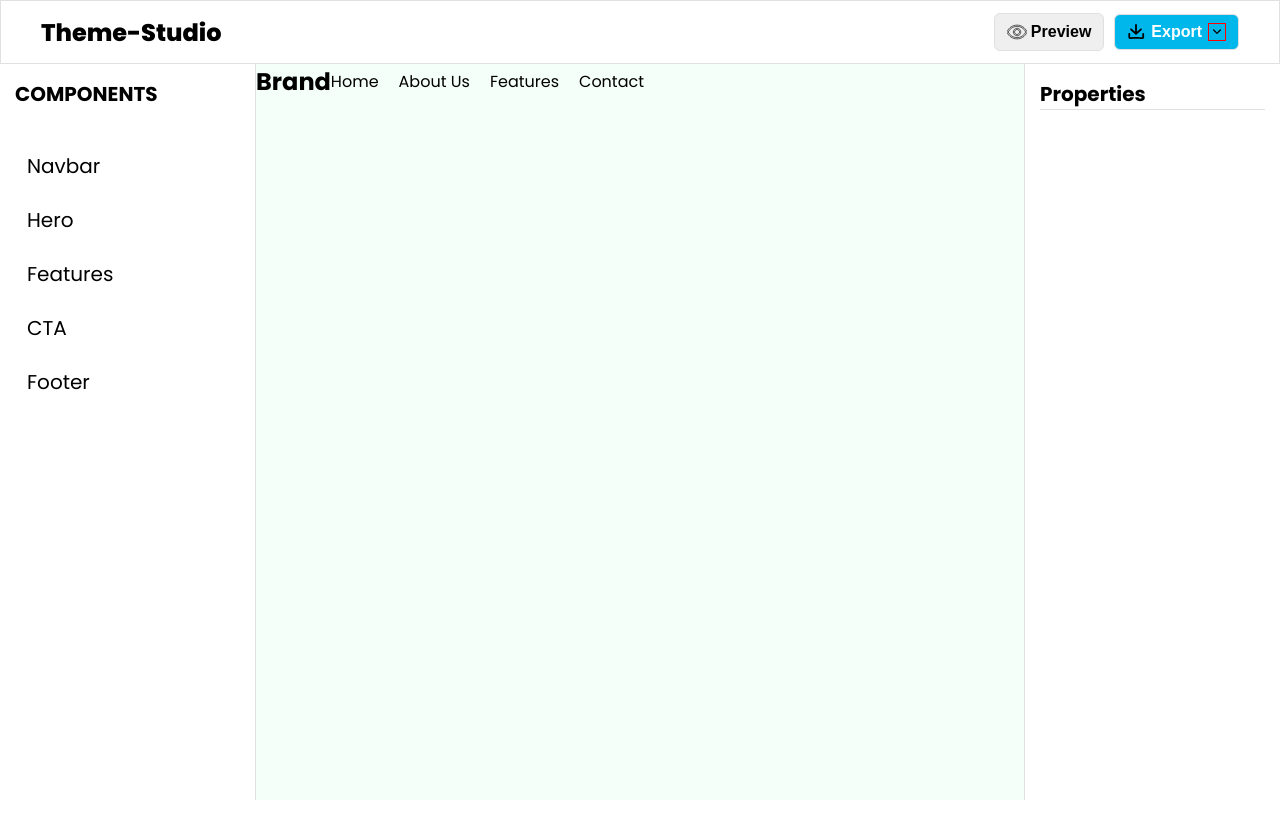
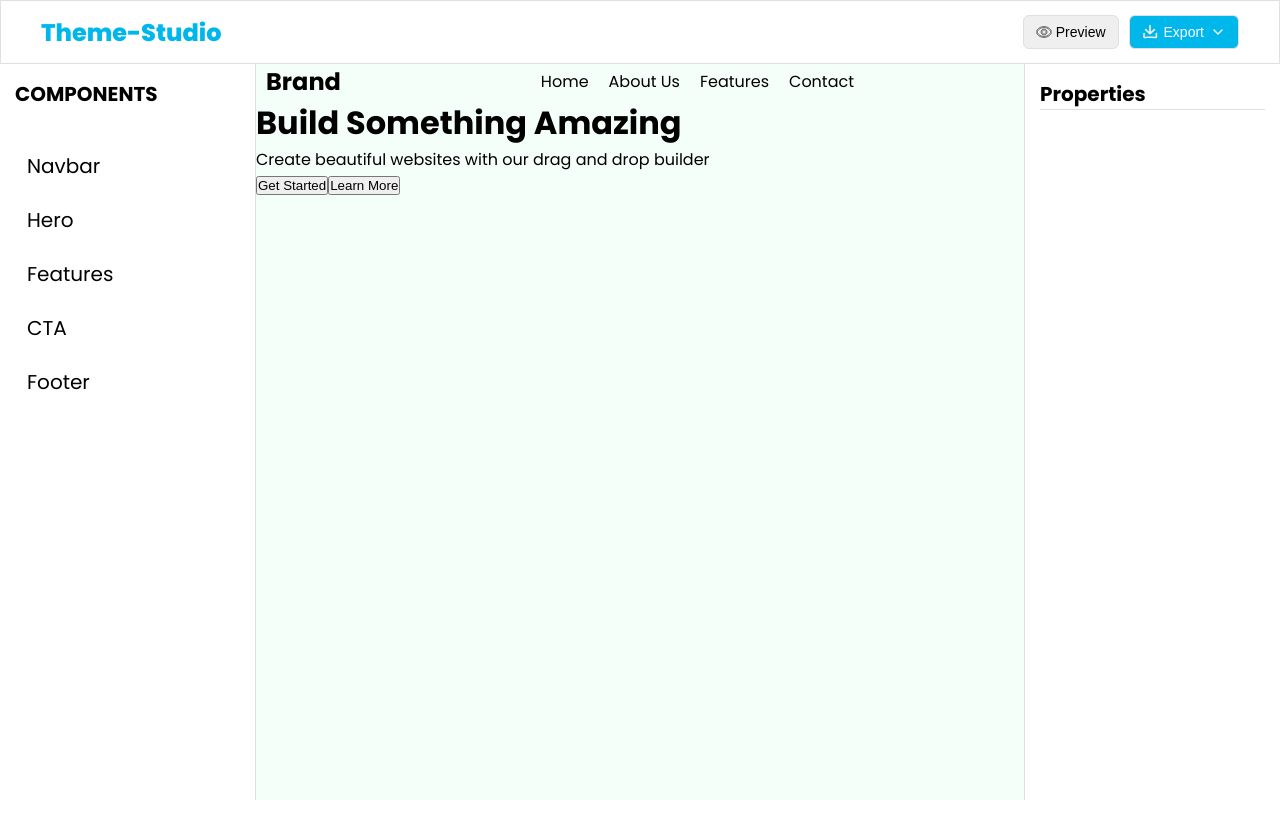
Before and after one commit to codekushall/Theme-Studio, a React (Vite) app: page / in a window 1280 px wide. Shown: the top 838 px of the page. Built offline with nearby package versions, Linux system fonts and the light colour scheme.

Commit message:
font size added

```diff
--- a/src/components/icon/Icon.tsx
+++ b/src/components/icon/Icon.tsx
@@ -3,39 +3,28 @@ interface IconProps {
   color?: string;
   className?: string;
 }
-export const DropDown = ({ size = 22, color = "", className }: IconProps) => (
-  <svg
+export const DropDown = ({ size = 16, color = "none", className }: IconProps) => (
+    <svg
+    xmlns="http://www.w3.org/2000/svg"
+    width={size}
+    height={size}
+    viewBox="0 0 24 24"
+    stroke="currentColor"
+    strokeWidth="2"
+    strokeLinecap="round"
+    strokeLinejoin="round"
     fill={color}
-    height={size}
-    width={size}
     className={className}
-    style={{border:"1px solid red"}}
-    viewBox="0 0 24 24"
-    xmlns="http://www.w3.org/2000/svg"
   >
-    <g id="SVGRepo_bgCarrier" strokeWidth="0"></g>
-    <g
-      id="SVGRepo_tracerCarrier"
-      strokeLinecap="round"
-      strokeLinejoin="round"
-    ></g>
-    <g id="SVGRepo_iconCarrier">
-      {" "}
-      <path
-        fillRule="evenodd"
-        clipRule="evenodd"
-        d="M12.7071 14.7071C12.3166 15.0976 11.6834 15.0976 11.2929 14.7071L6.29289 9.70711C5.90237 9.31658 5.90237 8.68342 6.29289 8.29289C6.68342 7.90237 7.31658 7.90237 7.70711 8.29289L12 12.5858L16.2929 8.29289C16.6834 7.90237 17.3166 7.90237 17.7071 8.29289C18.0976 8.68342 18.0976 9.31658 17.7071 9.70711L12.7071 14.7071Z"
-        fill="#000000"
-      ></path>{" "}
-    </g>
+    <path d="m6 9 6 6 6-6" />
   </svg>
 );
 
-export const EyeIcon = ({ size = 20, color = "", className }: IconProps) => (
+export const EyeIcon = ({ size = 16, color = "", className }: IconProps) => (
   <svg
     width={size}
     height={size}
-    fill = {color}
+    fill={color}
     className={className}
     viewBox="0 0 32 32"
     version="1.1"
@@ -54,13 +43,19 @@ export const EyeIcon = ({ size = 20, color = "", className }: IconProps) => (
     </g>
   </svg>
 );
-export const DownloadIcon = ({ size = 20, color = "", className }: IconProps) => (
+export const DownloadIcon = ({
+  size = 16,
+  color = "#f0f0f0",
+  className,
+}: IconProps) => (
   <svg
     width={size}
     height={size}
     fill={color}
     className={className}
-    viewBox="0 0 20 20" xmlns="http://www.w3.org/2000/svg">
+    viewBox="0 0 20 20"
+    xmlns="http://www.w3.org/2000/svg"
+  >
     <g id="SVGRepo_bgCarrier" stroke-width="0"></g>
     <g
       id="SVGRepo_tracerCarrier"
@@ -70,7 +65,6 @@ export const DownloadIcon = ({ size = 20, color = "", className }: IconProps) =>
     <g id="SVGRepo_iconCarrier">
       {" "}
       <path
-        fill="#000000"
         fill-rule="evenodd"
         d="M11 2a1 1 0 10-2 0v7.74L5.173 6.26a1 1 0 10-1.346 1.48l5.5 5a1 1 0 001.346 0l5.5-5a1 1 0 00-1.346-1.48L11 9.74V2zm-7.895 9.204A1 1 0 001.5 12v3.867a2.018 2.018 0 002.227 2.002c1.424-.147 3.96-.369 6.273-.369 2.386 0 5.248.236 6.795.383a2.013 2.013 0 002.205-2V12a1 1 0 10-2 0v3.884l-13.895-4.68zm0 0L2.5 11l.605.204zm0 0l13.892 4.683a.019.019 0 01-.007.005h-.006c-1.558-.148-4.499-.392-6.984-.392-2.416 0-5.034.23-6.478.38h-.009a.026.026 0 01-.013-.011V12a.998.998 0 00-.394-.796z"
       ></path>{" "}
@@ -83,7 +77,9 @@ export const SearchIcon = ({ size = 20, color = "", className }: IconProps) => (
     height={size}
     fill={color}
     className={className}
-    viewBox="0 0 24 24" xmlns="http://www.w3.org/2000/svg">
+    viewBox="0 0 24 24"
+    xmlns="http://www.w3.org/2000/svg"
+  >
     <g id="SVGRepo_bgCarrier" stroke-width="0"></g>
     <g
       id="SVGRepo_tracerCarrier"
--- a/src/components/layout/navbar/Navbar.styles.ts
+++ b/src/components/layout/navbar/Navbar.styles.ts
@@ -14,6 +14,7 @@ export const NavbarWrapper = styled.nav`
   z-index:1000;
 `;
 export const HeadingOne = styled.h1`
+  color:var(--primary-color);
   font-weight: 800;
 `;
 
@@ -25,8 +26,7 @@ export const ButtonWrapper = styled.div`
 `;
 export const PreviewButton = styled.button`
   padding: 8px 12px;
-  font-size: 16px;
-  font-weight: 800;
+  font-size: var(--font-size-sm);
   border: 1px solid var(--border-color);
   border-radius: 6px;
   display: flex;
@@ -37,9 +37,7 @@ export const PreviewButton = styled.button`
 export const ExportButton = styled.button`
   padding: 8px 12px;
   display: flex;
-  font-size: 16px;
-  font-weight: 800;
-  border: 1px solid;
+  font-size:var(--font-size-sm);
   margin: 0px 0px 0px 10px;
   border: 1px solid var(--border-color);
   border-radius: 6px;
--- a/src/components/layout/navbar/Navbar.tsx
+++ b/src/components/layout/navbar/Navbar.tsx
@@ -7,7 +7,7 @@ const Navbar: React.FC = () => {
       <HeadingOne>Theme-Studio</HeadingOne>
       <ButtonWrapper>
         <PreviewButton> <EyeIcon color="none"/> Preview</PreviewButton>
-        <ExportButton> <DownloadIcon size={18} /> Export<DropDown size={18}/></ExportButton>
+        <ExportButton> <DownloadIcon  /> Export<DropDown /></ExportButton>
       </ButtonWrapper>
     </NavbarWrapper>
   );
--- a/src/index.css
+++ b/src/index.css
@@ -10,6 +10,13 @@
   --border-color:#e0e0e0;
   --primary-color:#00B7EB;
   --mainbackground-color:#F5FFFA;
+  --font-size-xs: 0.75rem;
+  --font-size-sm: 0.875rem;
+  --font-size-md: 1rem;
+  --font-size-lg: 1.125rem;
+  --font-size-xl: 1.25rem;
+  --font-size-2xl: 1.5rem;
+  --font-size-3xl: 2rem;
 }
 body{
    font-family: "Poppins", sans-serif;
--- a/src/routes/index.tsx
+++ b/src/routes/index.tsx
@@ -9,11 +9,15 @@ export const Content = styled.div`
 `;
 export const MainWrapper = styled.div`
  display:flex;
-
+ align-items:center;
+ justify-content: between;
+ margin-left:10px;
 
 `;
 export const HeadingTwo = styled.h2`
-  justify-content: center;
+ display:flex;
+ align-items:center;
+ justify-content:center;
 `;
 
 export const Navbar = styled.ul`
@@ -22,6 +26,7 @@ export const Navbar = styled.ul`
   align-items: center;
   justify-content: center;
   gap: 20px;
+  margin-left:200px;
 `;
 export const MainComponentNav = styled.li`
   font: bold;
@@ -42,6 +47,10 @@ function RouteComponent() {
           <MainComponentNav>Contact</MainComponentNav>
         </Navbar>
       </MainWrapper>
+      <h1>Build Something Amazing</h1>
+      <p>Create beautiful websites with our drag and drop builder</p>
+      <button>Get Started</button>
+      <button>Learn More</button>
     </Content>
   );
 }
```
